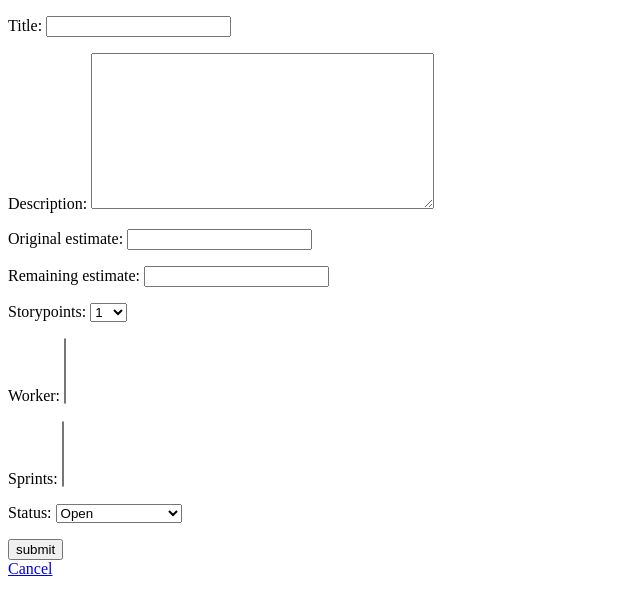
After one commit to ArezKhalimi/jirello, a Django app: page /jirello/projects/1/new_task/ in a window 1280 px wide. The commit adds this page. Shown: the top 615 px of the page, without its empty margins (0-640 px from the left). Run offline with Django 3.2, Linux system fonts and the light colour scheme; data that the repository does not hold is empty.

Commit message:
add feature: create tasks

```diff
--- a/jirello/forms.py
+++ b/jirello/forms.py
@@ -2,6 +2,8 @@ from django import forms
 from jirello.models.user_model import User
 from jirello.models.project_model import ProjectModel
 from jirello.models.sprint_model import Sprint
+from jirello.models.task_model import Task
+from jirello.models.task_model import STATUSES, STORYPOINTS
 
 
 class RegistrationForm(forms.ModelForm):
@@ -65,3 +67,24 @@ class SprintForm(forms.ModelForm):
     class Meta:
         model = Sprint
         fields = ('title', 'date_start', 'date_end', 'is_active')
+
+
+class TaskForm(forms.ModelForm):
+
+    status = forms.ChoiceField(choices=STATUSES)
+
+    title = forms.CharField(max_length=128)
+    description = forms.CharField(widget=forms.Textarea)
+    original_estimate = forms.IntegerField()
+    remaining_estimate = forms.IntegerField()
+    storypoints = forms.ChoiceField(choices=STORYPOINTS)
+
+    class Meta:
+        model = Task
+        fields = ('title',
+                  'description',
+                  'original_estimate',
+                  'remaining_estimate',
+                  'storypoints',
+                  'worker',
+                  'sprints')
--- a/jirello/models/task_model.py
+++ b/jirello/models/task_model.py
@@ -2,32 +2,37 @@ from django.db import models
 from .user_model import User
 from .sprint_model import Sprint
 
+STATUSES = (
+    (u'O', u'Open'),
+    (u'R', u'Ready to develop'),
+    (u'I', u'In progress'),
+    (u'C', u'Code Review'),
+    (u'V', u'Verification'),
+    (u'D', u'Done'),
+)
+
+STORYPOINTS = (
+    (1, '1'),
+    (2, '2'),
+    (3, '3'),
+    (4, '5'),
+    (5, '8'),
+    (6, '13'),
+    (7, '21'),
+)
+
+
+KIND = (
+    (u'E', u'Epic'),
+    (u'S', u'Story'),
+    (u'T', u'Task'),
+    (u'B', u'Bug'),
+    (u't', u'SubTask'),
+    (u'b', u'StoryBug'),
+)
+
 
 class Task(models.Model):
-    STATUSES = (
-        (u'O', u'Open'),
-        (u'R', u'Ready to develop'),
-        (u'I', u'In progress'),
-        (u'C', u'Code Review'),
-        (u'V', u'Verification'),
-        (u'D', u'Done'),
-    )
-
-    STORYPOINTS = (
-        (1, '1'),
-        (2, '2'),
-        (3, '3'),
-        (4, '5'),
-        (5, '8'),
-        (6, '13'),
-        (7, '21'),
-    )
-
-    # KIND =
-    # ...,
-    # ...,
-
-
     status = models.CharField(max_length=2,
                               null=True,
                               choices=STATUSES,
@@ -39,8 +44,8 @@ class Task(models.Model):
     storypoints = models.PositiveSmallIntegerField(null=True,
                                                    choices=STORYPOINTS,
                                                    default=0)
-
-    worker = models.ForeignKey(to=User, related_name='tasks')
+    # m2m field ???
+    worker = models.ManyToManyField(to=User, related_name='tasks')
     sprints = models.ManyToManyField(to=Sprint, related_name='tasks')
     owner = models.ForeignKey(to=User, related_name='created_tasks')
     # parent = models.ForeignKey(to=Task, related_name='children')
--- a/jirello/urls.py
+++ b/jirello/urls.py
@@ -16,10 +16,13 @@ urlpatterns = patterns(
             '',
             url(r'^$', views.project_detail, name='project_detail'),
             url(r'^edit_project/$', views.edit_project, name='edit_project'),
+            url(r'^new_task/$', views.new_task, name='new_task'),
             url(r'^new_sprint/$', views.new_sprint, name='new_sprint'),
             url(r'^sprint/(?P<sprint_id>[0-9]+)/$',
                 views.sprint_detail,
                 name='sprint_detail'),
-            url(r'^sprint/(?P<sprint_id>[0-9]+)/edit_sprint/$', views.edit_sprint, name='edit_sprint'),
+            url(r'^sprint/(?P<sprint_id>[0-9]+)/edit_sprint/$',
+                views.edit_sprint,
+                name='edit_sprint'),
         ))),
 )
--- a/jirello/views.py
+++ b/jirello/views.py
@@ -1,6 +1,6 @@
 from django.shortcuts import render
 from jirello.models import User, Task, Sprint, ProjectModel
-from jirello.forms import RegistrationForm, AuthenticationForm, ProjectForm, SprintForm
+from jirello.forms import RegistrationForm, AuthenticationForm, ProjectForm, SprintForm, TaskForm
 from django.http import HttpResponse, HttpResponseRedirect
 from django.shortcuts import get_object_or_404
 from django.core.urlresolvers import reverse
@@ -107,13 +107,11 @@ def new_sprint(request, projectmodel_id):
     form = SprintForm
     if request.method == 'POST':
         form = SprintForm(request.POST)
-        form.owner = request.user.id
         if form.is_valid:
             f = form.save(commit=False)
             f.owner = request.user
             f.project_id = projectmodel_id
             f.save()
-            # how to redirect to new saved project???
             return HttpResponseRedirect(reverse(
                 'project_detail', args=[projectmodel_id, ]))
     context_dict = {'form': form, 'project_id': projectmodel_id, }
@@ -121,7 +119,6 @@ def new_sprint(request, projectmodel_id):
 
 
 def edit_sprint(request, projectmodel_id, sprint_id):
-    print('holla')
     s = Sprint.objects.get(pk=sprint_id)
     form = SprintForm(instance=s)
     if request.method == 'POST':
@@ -133,8 +130,27 @@ def edit_sprint(request, projectmodel_id, sprint_id):
     return render(request, 'jirello/edit.html', {'form': form})
 
 
-def new_task(request):
-    pass
+def new_task(request, projectmodel_id):
+    form = TaskForm()
+    # send to field not id or username, send list of Users
+    form.fields["worker"].queryset = User.objects.filter(
+        projects__id=projectmodel_id).prefetch_related('projects')
+    form.fields["sprints"].queryset = Sprint.objects.filter(
+        project_id=projectmodel_id).order_by('date_end')
+    if request.method == 'POST':
+        form = TaskForm(request.POST)
+        form.owner = request.user.id
+        if form.is_valid:
+            f = form.save(commit=False)
+            f.owner = request.user
+            f.project_id = projectmodel_id
+            # for save m2m field save must be commit=True
+            f = form.save(commit=True)
+            f.save()
+            return HttpResponseRedirect(reverse(
+                'project_detail', args=[projectmodel_id, ]))
+    context_dict = {'form': form, 'project_id': projectmodel_id, }
+    return render(request, 'jirello/new_task.html', context_dict)
 
 
 def edit_task(request):
@@ -158,8 +174,10 @@ def project_detail(request, projectmodel_id):
 
 
 def sprint_detail(request, projectmodel_id, sprint_id):
+    # 404 error if project does not exist
+    get_object_or_404(Sprint, pk=sprint_id)
     sprint = Sprint.objects.get(pk=sprint_id)
-    context_dict = {'sprint': sprint, }
+    context_dict = {'sprint': sprint, 'projectmodel_id': projectmodel_id}
 
     if request.POST.get('delete'):
         sprint.delete()
--- /dev/null
+++ b/templates/jirello/new_task.html
@@ -0,0 +1,12 @@
+<!DOCTYPE html>
+<html>
+	<body>
+
+<form id="form" method="POST" action="{% url 'new_task' project_id %}">
+    {% csrf_token %}
+    {{form.as_p}}
+    <input type="submit" value="submit"  />
+</form>
+ 	<a href="{% url 'projects' %}">Cancel</a>
+ 	</body>
+</html>
--- a/templates/jirello/project_detail.html
+++ b/templates/jirello/project_detail.html
@@ -6,6 +6,7 @@
 	ID		{{p.id}}<br>
 	<a href="{% url 'edit_project' p.id %}">Edit project</a><br>
 	<a href="{% url 'new_sprint' p.id %}">Create a new Sprint</a><br>
+	<a href="{% url 'new_task' p.id %}">Make a new Task</a><br>
 	Workers <br>
 	{% for u in p.users.all %}
 		{{u.email}}<br>
--- a/templates/jirello/sprint_detail.html
+++ b/templates/jirello/sprint_detail.html
@@ -1,7 +1,7 @@
 <!DOCTYPE html>
 <html>
 	<body>
-	<a href="{% url 'edit_sprint' projectmodel_id=8 sprint_id=sprint.id %}">Edit sprint</a><br>
+	<a href="{% url 'edit_sprint' projectmodel_id=projectmodel_id sprint_id=sprint.id %}">Edit sprint</a><br>
 	<h1>ID{{sprint.id}}</h1>
 <br>title  {{sprint.title}}
 <br>date_start = {{sprint.date_start}}
```
Also changed, not shown: jirello/migrations/0005_auto_20161215_2225.py (added).
